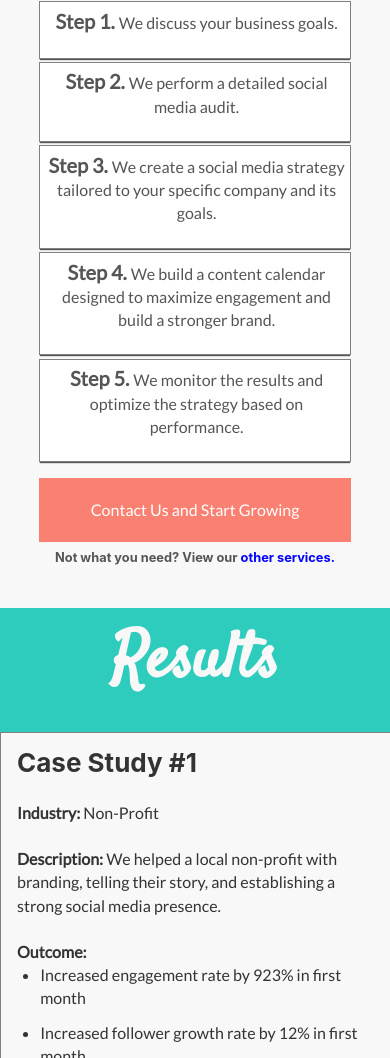
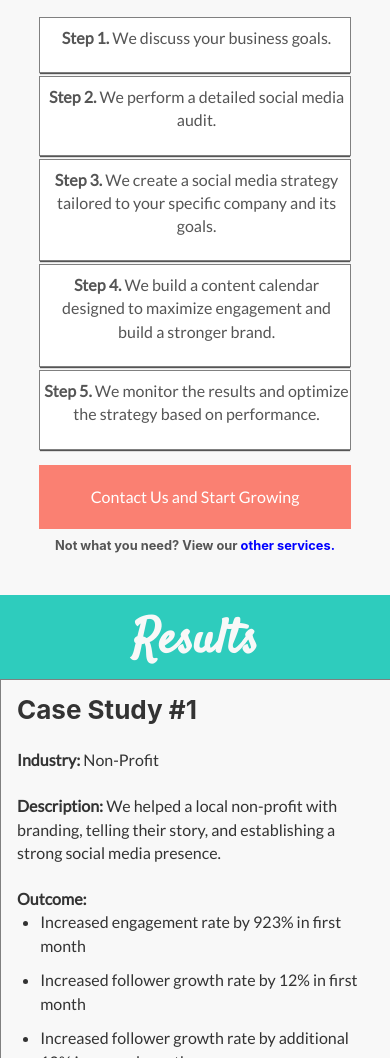
Before and after one commit to AlexLMiddleton/kristin-kee-website, a Gatsby site: page / in a window 390 px wide. Shown: the part 942-2000 px from the top of the page. Built offline with nearby package versions, Linux system fonts and the light colour scheme; Gatsby itself is replaced by a stand-in of ours.

Commit message:
Adjusted more styling to be mobile friendly.

```diff
--- a/src/components/Process/Process.scss
+++ b/src/components/Process/Process.scss
@@ -66,7 +66,7 @@
         font-family: 'Lato', sans-serif;
 
         h2 {
-            padding: 5% 0 1% 0;
+            padding: 10% 0 0 0;
             text-align: center;
             font-family: 'Satisfy', cursive;
             font-size: 3em;
@@ -118,7 +118,7 @@
 
                 .step {
                     font-weight: bold;
-                    font-size: 1.25em;
+                    font-size: 1em;
                 }
             }
         }
--- a/src/components/Results/Results.scss
+++ b/src/components/Results/Results.scss
@@ -24,9 +24,23 @@
     }
   }
 
-  @media only screen and (max-width: 600px) {
-      .flex-container {
-          display: flex;
-          flex-direction: column;
-      }
+@media only screen and (max-width: 600px) {
+    h1 {
+        text-align: center;
+        background-color: #2ECCBD;
+        color: #F8F8F8;
+        font-family: 'Satisfy', cursive;
+        padding-bottom: 3%;
+        margin: 0;
+        font-size: 3em;
     }
+
+    .flex-container {
+        display: flex;
+        flex-direction: column;
+
+        #cardOne {
+            margin-bottom: 4%;
+        }
+    }
+}
--- a/src/components/Results/ResultsCard.scss
+++ b/src/components/Results/ResultsCard.scss
@@ -17,3 +17,12 @@
         }
     }
 }
+
+@media only screen and (max-width: 600px) {
+    .card-container {
+
+        .info-container {
+            margin-top: 0;
+        }
+    }
+}
--- a/src/pages/mystyles.scss
+++ b/src/pages/mystyles.scss
@@ -24,3 +24,11 @@ html {
         color: white;
     }
 }
+
+@media only screen and (max-width: 600px) {
+.hero-container {
+    h3 {
+        margin-top: -8%;
+    }
+}
+}
```
